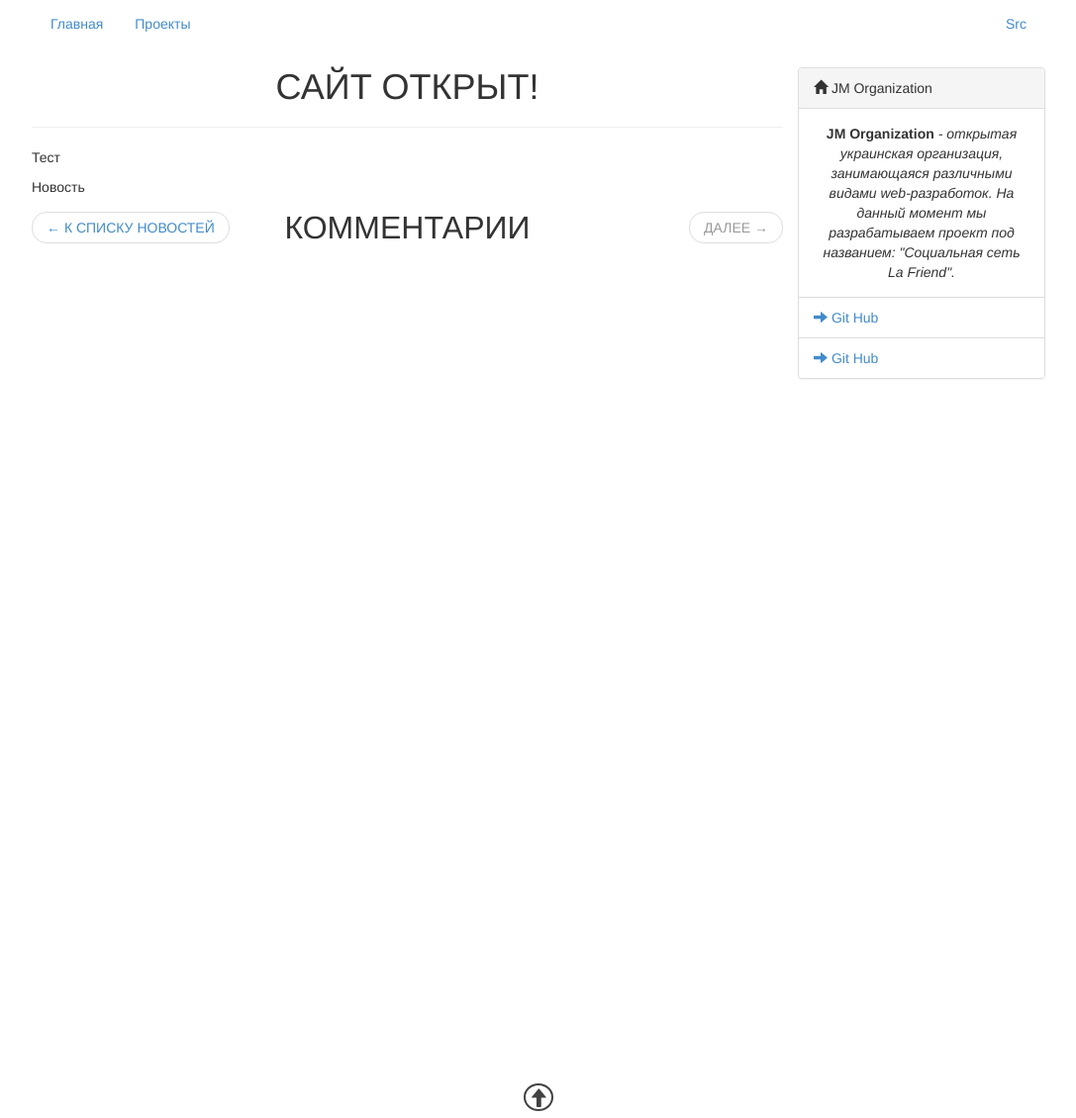
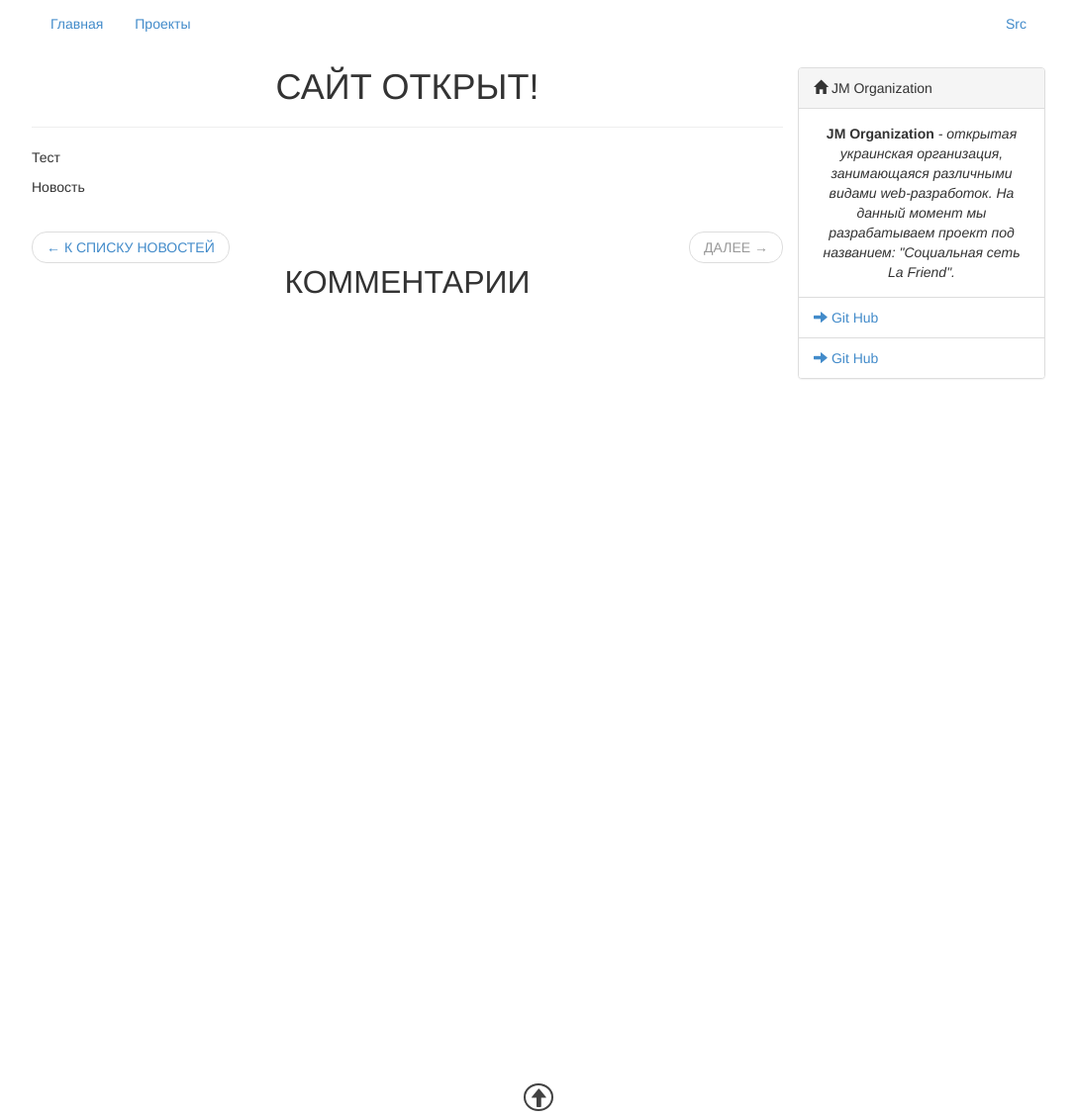
Before and after one commit to jm-organization/jm-organization.github.io, a Jekyll site: the page built from _posts/2017-06-20-relesed-site.md, in a window 1280 px wide and 1130 px high. Shown: the whole window at 99% size, without its empty margins (96-1183 px from the left). Built offline with Jekyll 4.4.1, drawn with Linux system fonts in a browser that asks for light colours; our own code applies the rules of GitHub Pages for plain Markdown files; comment, search, counter and statistics services are not loaded.

Commit message:
Изменён заголовок коментариев

```diff
--- a/assets/css/main.css
+++ b/assets/css/main.css
@@ -119,16 +119,18 @@ li {
       border-radius: 24px;
       border: 1px solid #e2e2e2;
       margin-bottom: 15px; }
+    .page-width .page-content .jm-comments-title {
+      margin-top: 35px; }
       .page-width .page-content .jm-comments-title .jm-pager {
-      margin: 15px 0;
-      z-index: -1; }
+        margin: 15px 0; }
         .page-width .page-content .jm-comments-title .jm-pager li.jm-comments-title {
           position: absolute;
           width: 100%;
           left: 0;
           height: 32px;
           line-height: 32px;
-        font-size: 32px; }
+          font-size: 32px;
+          z-index: -1; }
     .page-width .page-content .jm-pagination {
       text-align: center; }
   .page-width .jm-sidebar {
--- a/assets/css/main.sass
+++ b/assets/css/main.sass
@@ -133,6 +133,7 @@ li
 
     .jm-comments-title
       @extend .jm-page-title
+      margin-top: 35px
 
       .jm-pager
         margin: 15px 0
```
Lines whose indentation alone changed are shown as unchanged.
